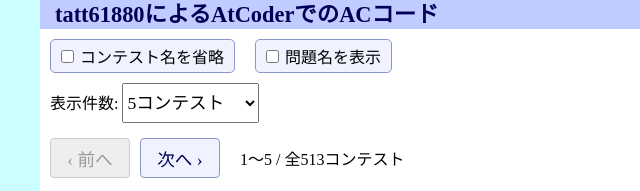
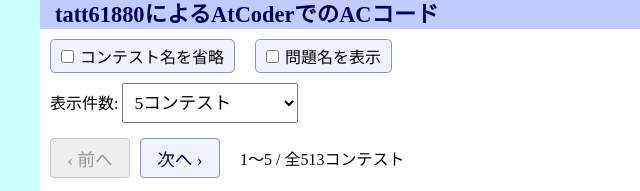
Before and after one commit to tatt61880/atcoder, a website: page index.html in a window 1280 px wide. Shown: the top 191 px of the page, 0-640 px from the left. Drawn offline with Linux system fonts and the light colour scheme.

Commit message:
Update table-pager.css

```diff
--- a/css/table-pager.css
+++ b/css/table-pager.css
@@ -32,6 +32,13 @@
 .table-pager button {
   font: inherit;
   cursor: pointer;
+}
+
+.table-pager select {
+  box-sizing: border-box;
+  min-height: 2em;
+  padding: 0.2em 1.8em 0.2em 0.4em;
+  font: inherit;
 }
 
 .table-pager button {
```
